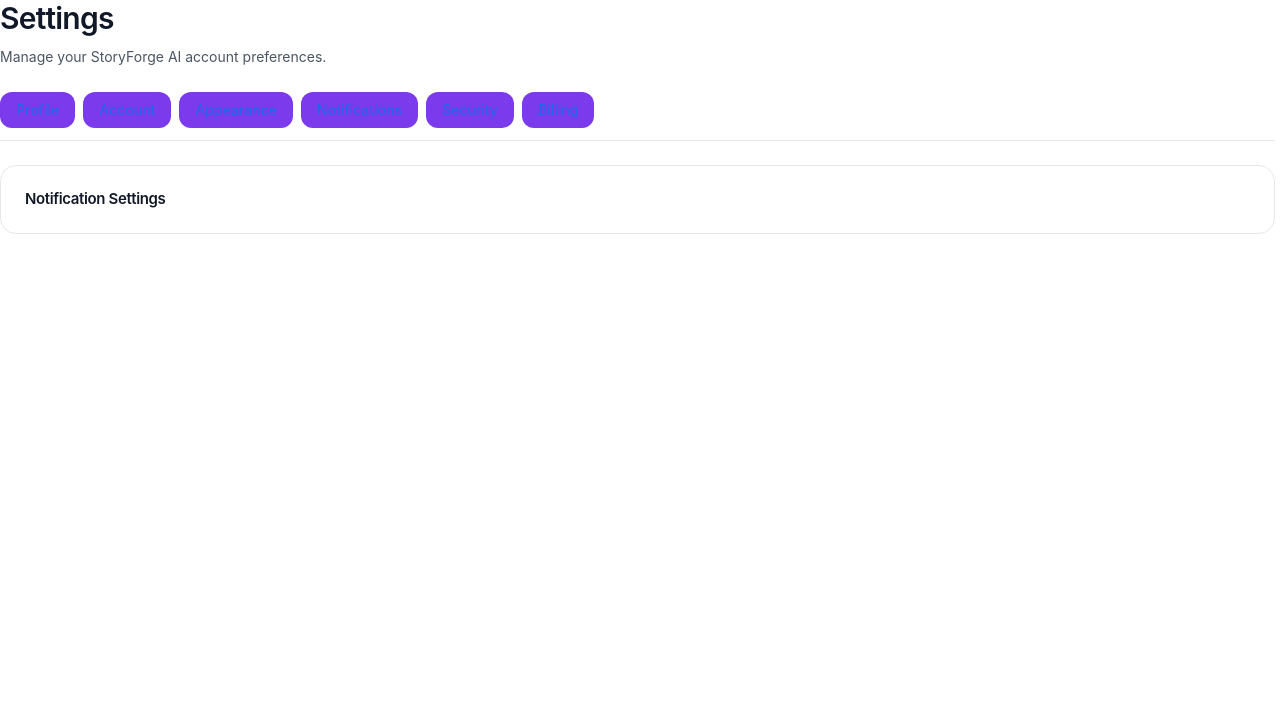
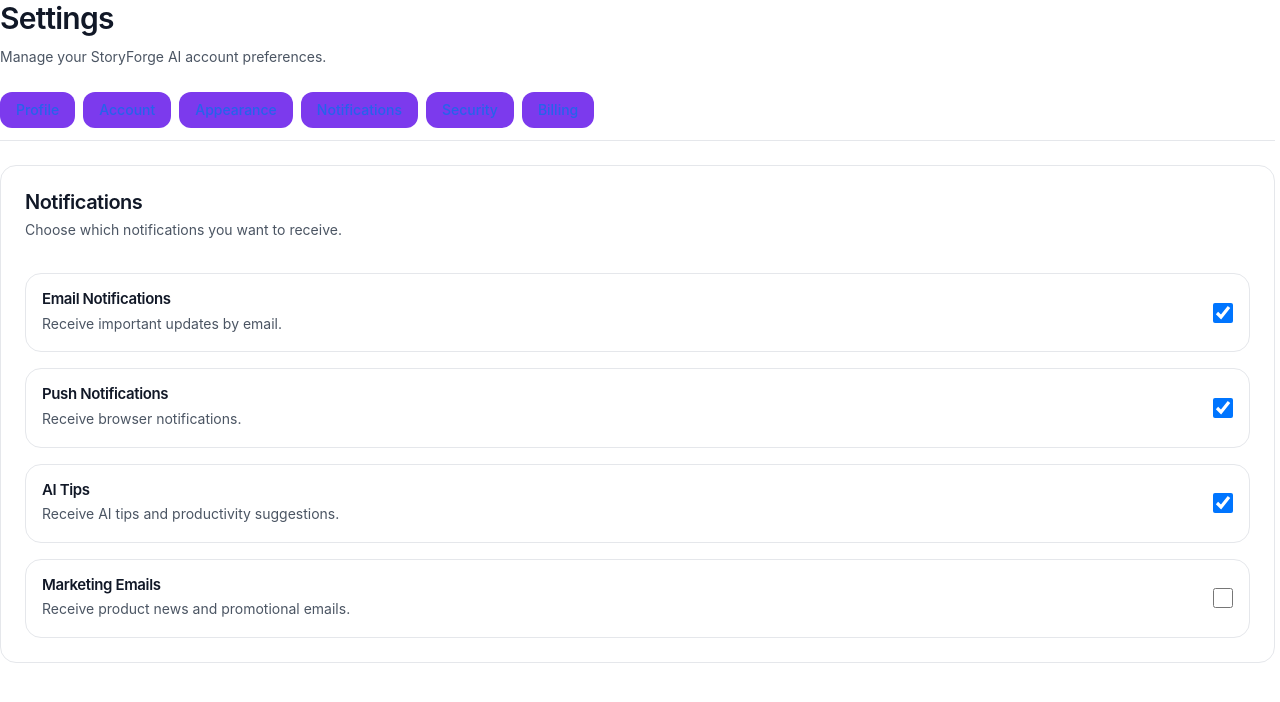
Before and after one commit to HiwaMajidpour/AI-Builders-Challenge, a React (Vite) app in the folder frontend/: page /settings/notifications in a window 1280 px wide. Shown: the top 702 px of the page. Built offline with nearby package versions, Linux system fonts and the light colour scheme; no server answers.

Commit message:
Connect notifications settings to settings context

```diff
--- a/frontend/src/features/settings/NotificationsSettings.jsx
+++ b/frontend/src/features/settings/NotificationsSettings.jsx
@@ -1,3 +1,104 @@
+/**
+ * features/settings/NotificationsSettings.jsx
+ * Notification preferences.
+ */
+
+import { toast } from 'sonner';
+
+import { useSettings } from '../../hooks/useSettings';
+
+const OPTIONS = [
+    {
+        key: 'email',
+        title: 'Email Notifications',
+        description: 'Receive important updates by email.',
+    },
+    {
+        key: 'push',
+        title: 'Push Notifications',
+        description: 'Receive browser notifications.',
+    },
+    {
+        key: 'aiTips',
+        title: 'AI Tips',
+        description: 'Receive AI tips and productivity suggestions.',
+    },
+    {
+        key: 'marketing',
+        title: 'Marketing Emails',
+        description: 'Receive product news and promotional emails.',
+    },
+];
+
 export default function NotificationsSettings() {
-    return <h1>Notification Settings</h1>;
+    const {
+        settings,
+        updateSettings,
+        loading,
+    } = useSettings();
+
+    if (loading && !settings) {
+        return (
+            <div className="py-12 text-center text-sm text-[var(--color-text-muted)]">
+                Loading notification settings...
+            </div>
+        );
+    }
+
+    const notifications = settings?.notifications ?? {};
+
+    async function handleToggle(key) {
+        try {
+            await updateSettings({
+                notifications: {
+                    ...notifications,
+                    [key]: !notifications[key],
+                },
+            });
+
+            toast.success('Notification preferences updated.');
+        } catch {
+            toast.error('Failed to update notification preferences.');
+        }
+    }
+
+    return (
+        <div className="space-y-8">
+            <div>
+                <h2 className="text-xl font-semibold text-[var(--color-text-primary)]">
+                    Notifications
+                </h2>
+
+                <p className="mt-1 text-sm text-[var(--color-text-muted)]">
+                    Choose which notifications you want to receive.
+                </p>
+            </div>
+
+            <div className="space-y-4">
+                {OPTIONS.map((option) => (
+                    <label
+                        key={option.key}
+                        className="flex items-center justify-between rounded-xl border border-[var(--color-border)] p-4"
+                    >
+                        <div className="pr-6">
+                            <h3 className="font-medium text-[var(--color-text-primary)]">
+                                {option.title}
+                            </h3>
+
+                            <p className="mt-1 text-sm text-[var(--color-text-muted)]">
+                                {option.description}
+                            </p>
+                        </div>
+
+                        <input
+                            type="checkbox"
+                            checked={Boolean(notifications[option.key])}
+                            onChange={() => handleToggle(option.key)}
+                            className="h-5 w-5"
+                        />
+                    </label>
+                ))}
+            </div>
+        </div>
+    );
 }
```
